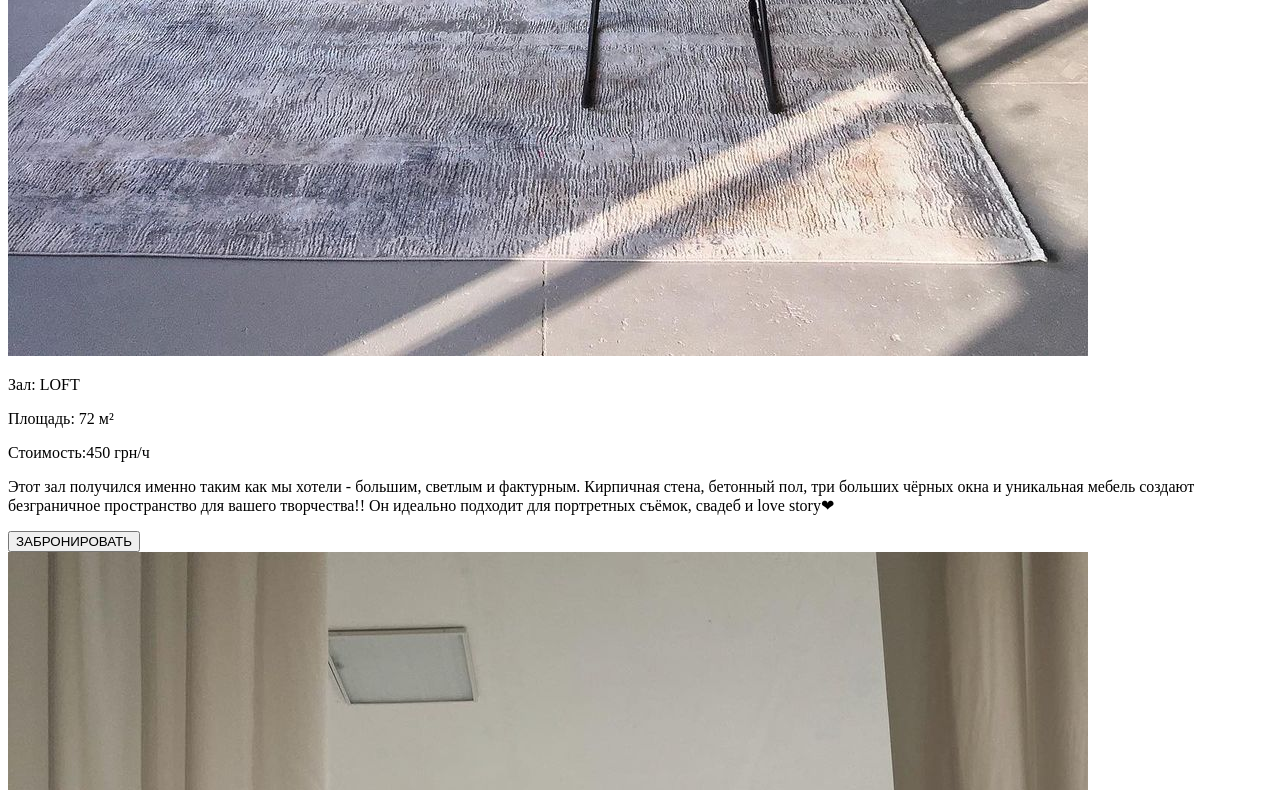
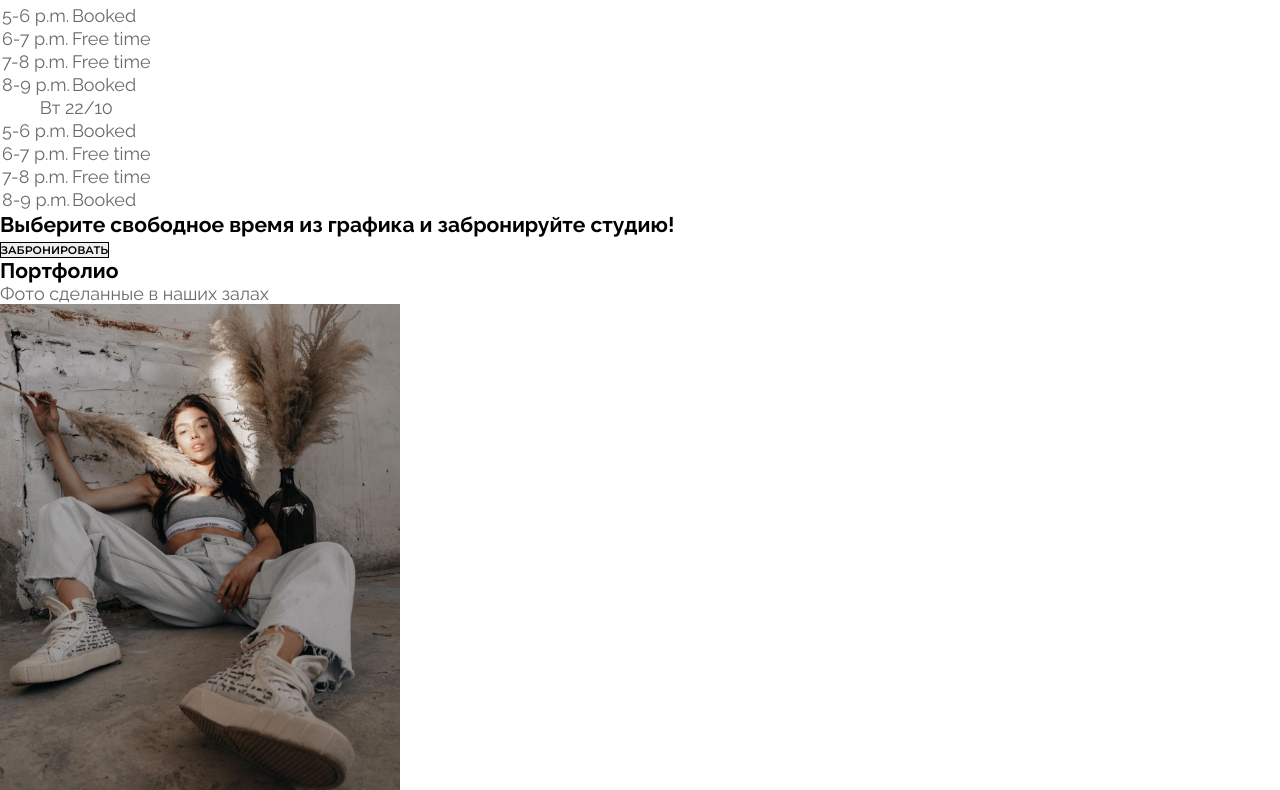
Before and after one commit to Ann-Rivera/art_contrast_css, a plain HTML site: page index.html in a window 1280 px wide. Shown: the part 2010-2800 px from the top of the page. Drawn offline with Linux system fonts and the light colour scheme.

Commit message:
Sample code

```diff
--- /dev/null
+++ b/css/index.css
@@ -0,0 +1,64 @@
+@import url('https://fonts.googleapis.com/css2?family=Montserrat:wght@600;700&family=Raleway:wght@400;600;700&display=swap');
+
+* {
+    margin: 0;
+    padding: 0;
+}
+
+:root {
+    font-family: 'Raleway', sans-serif;
+    font-size: 18px;
+    --main-color: black;
+    --accent-color: rgb(106, 106, 106);
+}
+
+.menu-items > a {
+    color: var(--accent-color);
+    font-weight: bold;
+    text-decoration: none;
+    text-decoration-color: var(--accent-color);
+}
+
+.menu-items > a:hover {
+    color: var(--main-color);
+    font-weight: bold;
+}
+
+h1 {
+    font-family: 'Montserrat', sans-serif;
+    color:black;
+}
+
+h2 {
+    font-family: 'Raleway', sans-serif;
+    font-size: 16px;
+    color: black
+}
+
+h3 {
+    color: black
+}
+
+h4 {
+    font-family: 'Montserrat', sans-serif;
+    color: black;
+}
+
+img {
+    max-width: 400px;
+}
+
+button {
+    font-family: 'Montserrat', sans-serif;
+    font-weight: 600;
+    font-size: 11px;
+    border: 1px solid black;
+}
+
+div {
+    color: var(--accent-color);
+}
+
+section {
+    color: var(--accent-color);
+}
--- a/index.html
+++ b/index.html
@@ -5,7 +5,7 @@
     <meta name="viewport" content="width=device-width, initial-scale=1.0">
     <title>art_contrast_studio</title>
     <link rel="icon" href="img/logo.png">
-
+    <link rel="stylesheet" href="css/index.css">
 </head>
 <body>
     <header>
@@ -96,6 +96,8 @@
                         <tr><td>7-8 p.m.</td><td>Free time</td></tr>
                         <tr><td>8-9 p.m.</td><td>Booked</td></tr>
                     </table>
+                    <h3>Выберите свободное время из графика и забронируйте студию!</h3>
+                    <button class=btn-ЗАБРОНИРОВАТЬ>ЗАБРОНИРОВАТЬ</button>
                 </div>
         </section>
         <section id="Портфолио">
@@ -129,7 +131,7 @@
     </main>
     <footer>
         <div id="Контакты">
-            <h3>Контакты</h3>
+            <h2>Контакты</h2>
                 <p>Хотите арендовать один из залов в нашей студии или необходима дополнительная информация? Заполните форму и мы с вами свяжемся!</p>
                 <p>Адресс: г. Днепр ул. Маршала Малиновского 124</p>
                 <p>Время работы: Понедельник - Воскресенье 24/7</p>
@@ -138,15 +140,15 @@
                 </p>
         </div>
         <form>
-            <input type="text" placeholder="Имя" required name="user-name">
-            <input type="text" placeholder="Телефон" required name="user-phone">
-            <input type="email" placeholder="Enter your e-mail*" required name="user-email">
-            <input autocomplete="email" placeholder="Email">
-            <textarea placeholder="Ведите ваше сообщение"></textarea>
-            <button class=btn-contact-us>СВЯЖИТЕСЬ-С-НАМИ</button>
+            <input type="text" placeholder="Имя" required name="user-name"><br>
+            <input type="text" placeholder="Телефон" required name="user-phone"><br>
+            <input type="email" placeholder="Enter your e-mail*" required name="user-email"><br>
+            <input autocomplete="email" placeholder="Email"><br>
+            <textarea placeholder="Ведите ваше сообщение"></textarea><br>
+            <button class=btn-contact-us>СВЯЖИТЕСЬ С НАМИ</button>
         </form>
         <div class="menu">
-            <h3>art_contrast_studio</h3>
+            <h2>art_contrast_studio</h2>
                 <a href="#Аренда-зала">Залы</a>
                 <a href="#Календарь">Календарь</a>
                 <a href="#Портфолио">Портфолио</a>
```
